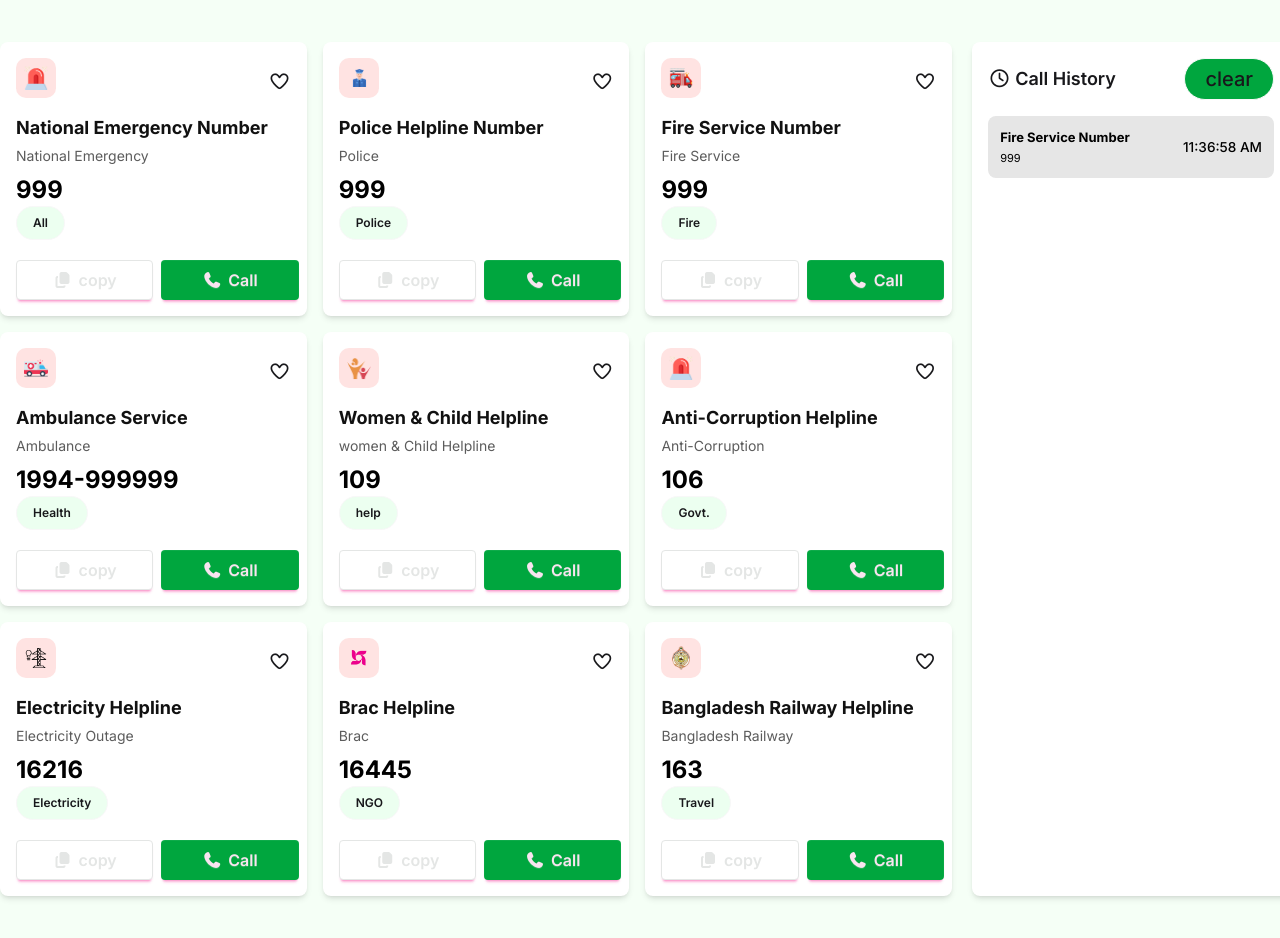
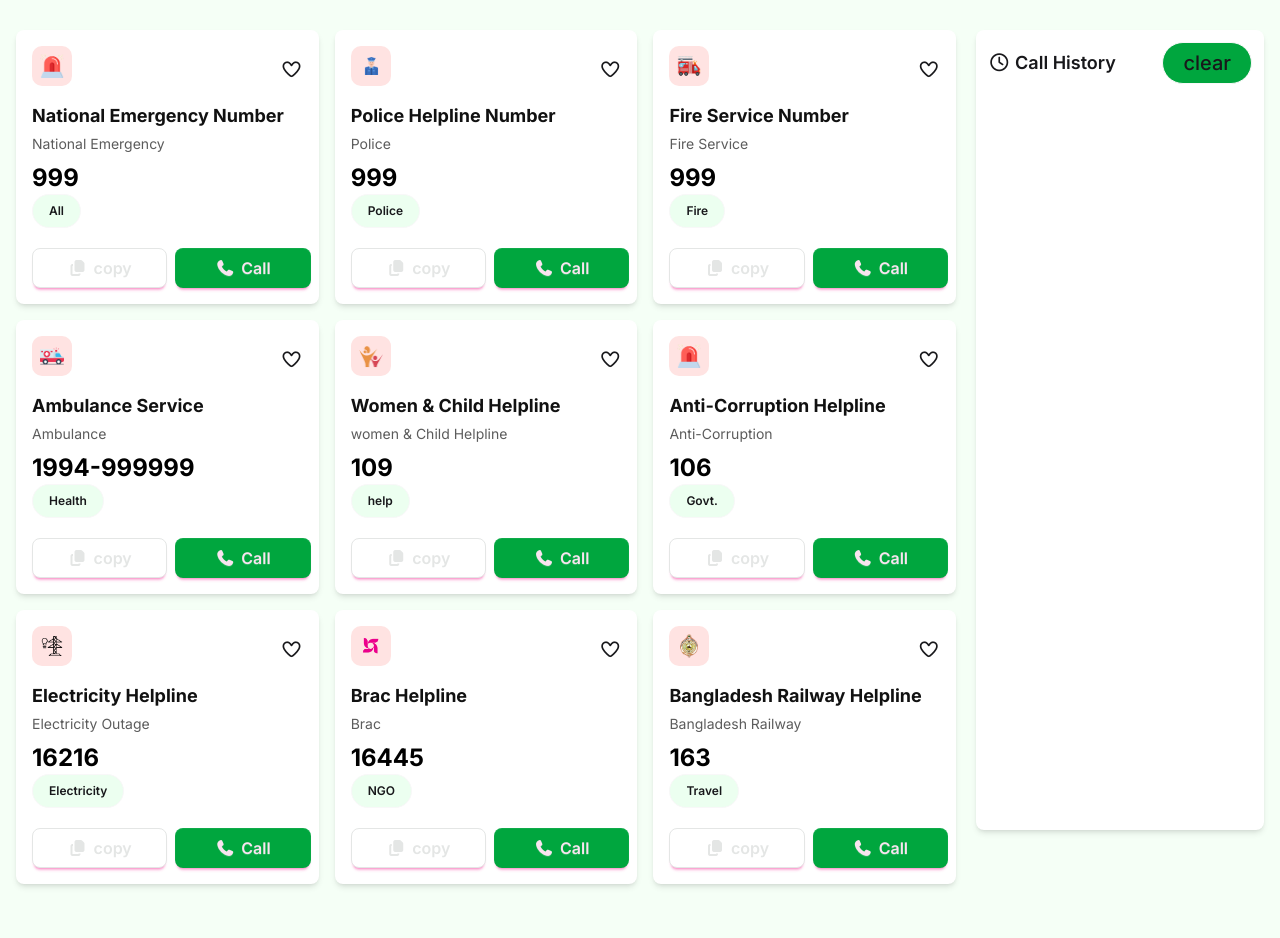
Before and after one commit to Anisur369/B12-A5, a plain HTML site: page index.html in a window 1280 px wide. Shown: the part 420-1358 px from the top of the page. Drawn offline with nearby package versions, Linux system fonts and the light colour scheme.

Commit message:
responsib css

```diff
--- a/index.html
+++ b/index.html
@@ -13,7 +13,11 @@
   <style>
     @import url('https://fonts.googleapis.com/css2?family=Inter:ital,opsz,wght@0,14..32,100..900;1,14..32,100..900&display=swap');
     :root {
-      --custom-width: 1290px;
+      --custom-width: 1280px;
+      --sm-width: 640px;
+      --md-width: 768px;
+      --lg-width: 1024px;
+      --xl-width: 1280px;
       --custom-bg: #ffffff;
       --custom-margin-left: auto;
       --custom-margin-right: auto;
@@ -31,19 +35,19 @@
 </head>
 <body>
   <header class="bg-[var(--custom-bg)]">
-      <nav class="w-[var(--custom-width)] ml-[var(--custom-margin-left)] mr-[var(--custom-margin-right)] flex justify-between items-center py-5"> <!-- navbar -->
+      <nav class="sm:w-[var(--sm-width)] md:w-[var(--md-width)] lg:w-[var(--lg-width)] xl:w-[var(--xl-width)] ml-[var(--custom-margin-left)] mr-[var(--custom-margin-right)] flex justify-between items-center py-5 px-2 sm:px-4"> <!-- navbar -->
         <div class="flex items-center"> <!-- navbar-left -->
           <div class="w-[40px] h-[40px] bg-[linear-gradient(45deg, red, yellow)] flex justify-[center] items-[center]"> <!-- icon-circle -->
             <span class="text-[11px]"> <!-- icon-symbol -->
               <img src="./assets/logo.png" alt="Logo" />
             </span>
           </div>
-          <div class="ml-[10px] font-700 text-[#006747] flex flex-col text-[18px] font-bold">
+          <div class="hidden md:block ml-[10px] font-700 text-[#006747] flex flex-col text-[18px] font-bold">
             <span> Emergency </span>
             <span> Service </span>
           </div> <!-- service-text -->
         </div>
-        <div class="flex items-center gap-10"> <!-- navbar-right -->
+        <div class="flex items-center gap-2 sm:gap-5 md:gap-10"> <!-- navbar-right -->
           <div class="cursor-pointer badge rounded-[50px] bg-[#ecfff0] text-[20px] p-5 font-semibold">
             <span id="loveCounter">0</span>
             <img class="w-[25px] h-[25px]" src="./assets/heart.png" alt="heart">
@@ -62,7 +66,7 @@
 
   <main>
     <section class="bg_color">
-      <div class="flex flex-col items-center justify-center w-[var(--custom-width)] ml-[var(--custom-margin-left)] mr-[var(--custom-margin-right)] py-10 text-center text-white"> <!-- banner-section -->
+      <div class="flex flex-col items-center justify-center sm:w-[var(--sm-width)] md:w-[var(--md-width)] lg:w-[var(--lg-width)] xl:w-[var(--xl-width)] ml-[var(--custom-margin-left)] mr-[var(--custom-margin-right)] py-10 text-center text-white"> <!-- banner-section -->
         <div class="mb-2"> <!-- emblem-container -->
           <img src="./assets/logo-dark.png" alt="Bangladesh Emblem" class="w-[120px] h-auto" />
         </div>
@@ -72,9 +76,10 @@
         </div>
       </div>
     </section>
-    <section class="w-[var(--custom-width)] ml-[var(--custom-margin-left)] mr-[var(--custom-margin-right)] py-20">
-      <div class="flex gap-5 w-full"> <!-- main-content -->
-        <div class="grid grid-cols-3 gap-4 w-[75%]">
+
+    <section class="sm:w-[var(--sm-width)] md:w-[var(--md-width)] lg:w-[var(--lg-width)] xl:w-[var(--xl-width)] ml-[var(--custom-margin-left)] mr-[var(--custom-margin-right)] py-20">
+      <div class="flex gap-5 flex-col lg:flex-row xl:flex-row w-full items-center md:items-start px-4"> <!-- main-content -->
+        <div class="grid grid-cols-1 sm:grid-cols-2 lg:grid-cols-2 xl:grid-cols-3 gap-4  w-[100%]">
           <!-- Example Card -->
           <div class="bg-white flex flex-col rounded-lg px-4 py-4 shadow-md">
             <div class="flex justify-between items-center text-lg font-semibold">
@@ -92,8 +97,8 @@
               All
             </div>
             <div class="mt-5 flex gap-2">
-              <button id="copyButton" class="btn btn-secondary w-[50%] bg-[#ffffff] text-[16px] font-semibold outline-none border-[#e4e6e5] text-[#e4e6e5]"><i class="fa-solid fa-copy"></i> copy</button>
-              <button id="callButton" class="btn btn-secondary w-[50%] bg-[#00a63e] text-[16px] outline-none border-none"><i class="fa-solid fa-phone font-semibold"></i>Call</button>
+              <button id="copyButton" class="rounded-lg btn btn-secondary w-[50%] bg-[#ffffff] text-[16px] font-semibold outline-none border-[#e4e6e5] text-[#e4e6e5]"><i class="fa-solid fa-copy"></i> copy</button>
+              <button id="callButton" class="rounded-lg btn btn-secondary w-[50%] bg-[#00a63e] text-[16px] outline-none border-none"><i class="fa-solid fa-phone font-semibold"></i>Call</button>
             </div>
           </div>
           <!-- Example: Fire Service -->
@@ -113,8 +118,8 @@
               Police
             </div>
             <div class="mt-5 flex gap-2">
-              <button id="copyButton" class="btn btn-secondary w-[50%] bg-[#ffffff] text-[16px] font-semibold outline-none border-[#e4e6e5] text-[#e4e6e5]"><i class="fa-solid fa-copy"></i> copy</button>
-              <button id="callButton" class="btn btn-secondary w-[50%] bg-[#00a63e] text-[16px] outline-none border-none"><i class="fa-solid fa-phone font-semibold"></i>Call</button>
+              <button id="copyButton" class="rounded-lg btn btn-secondary w-[50%] bg-[#ffffff] text-[16px] font-semibold outline-none border-[#e4e6e5] text-[#e4e6e5]"><i class="fa-solid fa-copy"></i> copy</button>
+              <button id="callButton" class="rounded-lg btn btn-secondary w-[50%] bg-[#00a63e] text-[16px] outline-none border-none"><i class="fa-solid fa-phone font-semibold"></i>Call</button>
             </div>
           </div>
 
@@ -134,8 +139,8 @@
               Fire
             </div>
             <div class="mt-5 flex gap-2">
-              <button id="copyButton" class="btn btn-secondary w-[50%] bg-[#ffffff] text-[16px] font-semibold outline-none border-[#e4e6e5] text-[#e4e6e5]"><i class="fa-solid fa-copy"></i> copy</button>
-              <button id="callButton" class="btn btn-secondary w-[50%] bg-[#00a63e] text-[16px] outline-none border-none"><i class="fa-solid fa-phone font-semibold"></i>Call</button>
+              <button id="copyButton" class="rounded-lg btn btn-secondary w-[50%] bg-[#ffffff] text-[16px] font-semibold outline-none border-[#e4e6e5] text-[#e4e6e5]"><i class="fa-solid fa-copy"></i> copy</button>
+              <button id="callButton" class="rounded-lg btn btn-secondary w-[50%] bg-[#00a63e] text-[16px] outline-none border-none"><i class="fa-solid fa-phone font-semibold"></i>Call</button>
             </div>
           </div>
 
@@ -155,8 +160,8 @@
               Health
             </div>
             <div class="mt-5 flex gap-2">
-              <button id="copyButton" class="btn btn-secondary w-[50%] bg-[#ffffff] text-[16px] font-semibold outline-none border-[#e4e6e5] text-[#e4e6e5]"><i class="fa-solid fa-copy"></i> copy</button>
-              <button id="callButton" class="btn btn-secondary w-[50%] bg-[#00a63e] text-[16px] outline-none border-none"><i class="fa-solid fa-phone font-semibold"></i>Call</button>
+              <button id="copyButton" class="rounded-lg btn btn-secondary w-[50%] bg-[#ffffff] text-[16px] font-semibold outline-none border-[#e4e6e5] text-[#e4e6e5]"><i class="fa-solid fa-copy"></i> copy</button>
+              <button id="callButton" class="rounded-lg btn btn-secondary w-[50%] bg-[#00a63e] text-[16px] outline-none border-none"><i class="fa-solid fa-phone font-semibold"></i>Call</button>
             </div>
           </div>
 
@@ -176,8 +181,8 @@
               help
             </div>
             <div class="mt-5 flex gap-2">
-              <button id="copyButton" class="btn btn-secondary w-[50%] bg-[#ffffff] text-[16px] font-semibold outline-none border-[#e4e6e5] text-[#e4e6e5]"><i class="fa-solid fa-copy"></i> copy</button>
-              <button id="callButton" class="btn btn-secondary w-[50%] bg-[#00a63e] text-[16px] outline-none border-none"><i class="fa-solid fa-phone font-semibold"></i>Call</button>
+              <button id="copyButton" class="rounded-lg btn btn-secondary w-[50%] bg-[#ffffff] text-[16px] font-semibold outline-none border-[#e4e6e5] text-[#e4e6e5]"><i class="fa-solid fa-copy"></i> copy</button>
+              <button id="callButton" class="rounded-lg btn btn-secondary w-[50%] bg-[#00a63e] text-[16px] outline-none border-none"><i class="fa-solid fa-phone font-semibold"></i>Call</button>
             </div>
           </div>
 
@@ -197,8 +202,8 @@
               Govt.
             </div>
             <div class="mt-5 flex gap-2">
-              <button id="copyButton" class="btn btn-secondary w-[50%] bg-[#ffffff] text-[16px] font-semibold outline-none border-[#e4e6e5] text-[#e4e6e5]"><i class="fa-solid fa-copy"></i> copy</button>
-              <button id="callButton" class="btn btn-secondary w-[50%] bg-[#00a63e] text-[16px] outline-none border-none"><i class="fa-solid fa-phone font-semibold"></i>Call</button>
+              <button id="copyButton" class="rounded-lg btn btn-secondary w-[50%] bg-[#ffffff] text-[16px] font-semibold outline-none border-[#e4e6e5] text-[#e4e6e5]"><i class="fa-solid fa-copy"></i> copy</button>
+              <button id="callButton" class="rounded-lg btn btn-secondary w-[50%] bg-[#00a63e] text-[16px] outline-none border-none"><i class="fa-solid fa-phone font-semibold"></i>Call</button>
             </div>
           </div>
 
@@ -218,8 +223,8 @@
               Electricity
             </div>
             <div class="mt-5 flex gap-2">
-              <button id="copyButton" class="btn btn-secondary w-[50%] bg-[#ffffff] text-[16px] font-semibold outline-none border-[#e4e6e5] text-[#e4e6e5]"><i class="fa-solid fa-copy"></i> copy</button>
-              <button id="callButton" class="btn btn-secondary w-[50%] bg-[#00a63e] text-[16px] outline-none border-none"><i class="fa-solid fa-phone font-semibold"></i>Call</button>
+              <button id="copyButton" class="rounded-lg btn btn-secondary w-[50%] bg-[#ffffff] text-[16px] font-semibold outline-none border-[#e4e6e5] text-[#e4e6e5]"><i class="fa-solid fa-copy"></i> copy</button>
+              <button id="callButton" class="rounded-lg btn btn-secondary w-[50%] bg-[#00a63e] text-[16px] outline-none border-none"><i class="fa-solid fa-phone font-semibold"></i>Call</button>
             </div>
           </div>
 
@@ -239,8 +244,8 @@
               NGO
             </div>
             <div class="mt-5 flex gap-2">
-              <button id="copyButton" class="btn btn-secondary w-[50%] bg-[#ffffff] text-[16px] font-semibold outline-none border-[#e4e6e5] text-[#e4e6e5]"><i class="fa-solid fa-copy"></i> copy</button>
-              <button id="callButton" class="btn btn-secondary w-[50%] bg-[#00a63e] text-[16px] outline-none border-none"><i class="fa-solid fa-phone font-semibold"></i>Call</button>
+              <button id="copyButton" class="rounded-lg btn btn-secondary w-[50%] bg-[#ffffff] text-[16px] font-semibold outline-none border-[#e4e6e5] text-[#e4e6e5]"><i class="fa-solid fa-copy"></i> copy</button>
+              <button id="callButton" class="rounded-lg btn btn-secondary w-[50%] bg-[#00a63e] text-[16px] outline-none border-none"><i class="fa-solid fa-phone font-semibold"></i>Call</button>
             </div>
           </div>
 
@@ -260,8 +265,8 @@
               Travel
             </div>
             <div class="mt-5 flex gap-2">
-              <button id="copyButton" class="btn btn-secondary w-[50%] bg-[#ffffff] text-[16px] font-semibold outline-none border-[#e4e6e5] text-[#e4e6e5]"><i class="fa-solid fa-copy"></i> copy</button>
-              <button id="callButton" class="btn btn-secondary w-[50%] bg-[#00a63e] text-[16px] outline-none border-none"><i class="fa-solid fa-phone font-semibold"></i>Call</button>
+              <button id="copyButton" class="rounded-lg btn btn-secondary w-[50%] bg-[#ffffff] text-[16px] font-semibold outline-none border-[#e4e6e5] text-[#e4e6e5]"><i class="fa-solid fa-copy"></i> copy</button>
+              <button id="callButton" class="rounded-lg btn btn-secondary w-[50%] bg-[#00a63e] text-[16px] outline-none border-none"><i class="fa-solid fa-phone font-semibold"></i>Call</button>
             </div>
           </div>
 
@@ -269,22 +274,15 @@
         </div>
 
         <!-- Call History Panel -->
-        <div class="bg-[white] w-[25%] rounded-lg p-4 shadow-md max-w-md">
+        <div class="bg-[white] w-[100%] sm:w-[100%] md:w-[100%] lg:w-[50%] xl:w-[30%] h-[50vh] lg:h-[165vh] xl:h-[100vh] 2xl:h-[90vh] rounded-lg p-3 shadow-md">
           <div class="flex justify-between items-center mb-4">
             <h3 class="text-lg font-semibold"><i class="fa-regular fa-clock"></i> Call History</h3>
-            <!-- <button id="clearHistory" class="text-red-400 hover:text-red-600 text-sm">🗑️ Clear</button> -->
             <div id="clearHistory" class="cursor-pointer badge rounded-[50px] bg-[#00a63e] text-[20px] p-5 font-medium">clear</div>
           </div>
           <ul id="callHistory" class="space-y-2 text-sm text-gray-300">
 
 
-            <li class="call-entry">
-              <div>
-                <div class="service-name">Fire Service Number</div>
-                <div class="service-number">999</div>
-              </div>
-              <div class="timestamp">11:36:58 AM</div>
-            </li>
+
 
           </ul>
         </div>
--- a/style.css
+++ b/style.css
@@ -4,7 +4,7 @@
   color: black;
   background-color: #e6e6e6;
   border-radius: 8px;
-  padding: 12px;
+  padding: 8px;
   margin-bottom: 10px;
   font-family: "Inter", sans-serif;
   font-weight: 400;
@@ -17,11 +17,11 @@
 }
 .service-number {
   color: black;
-  font-size: 11px;
+  font-size: 12px;
   margin-top: 4px;
 }
 .timestamp {
-  font-size: 0.85rem;
+  font-size: 11px;
   color: black;
   margin-top: 2px;
   font-weight: 500;
```
